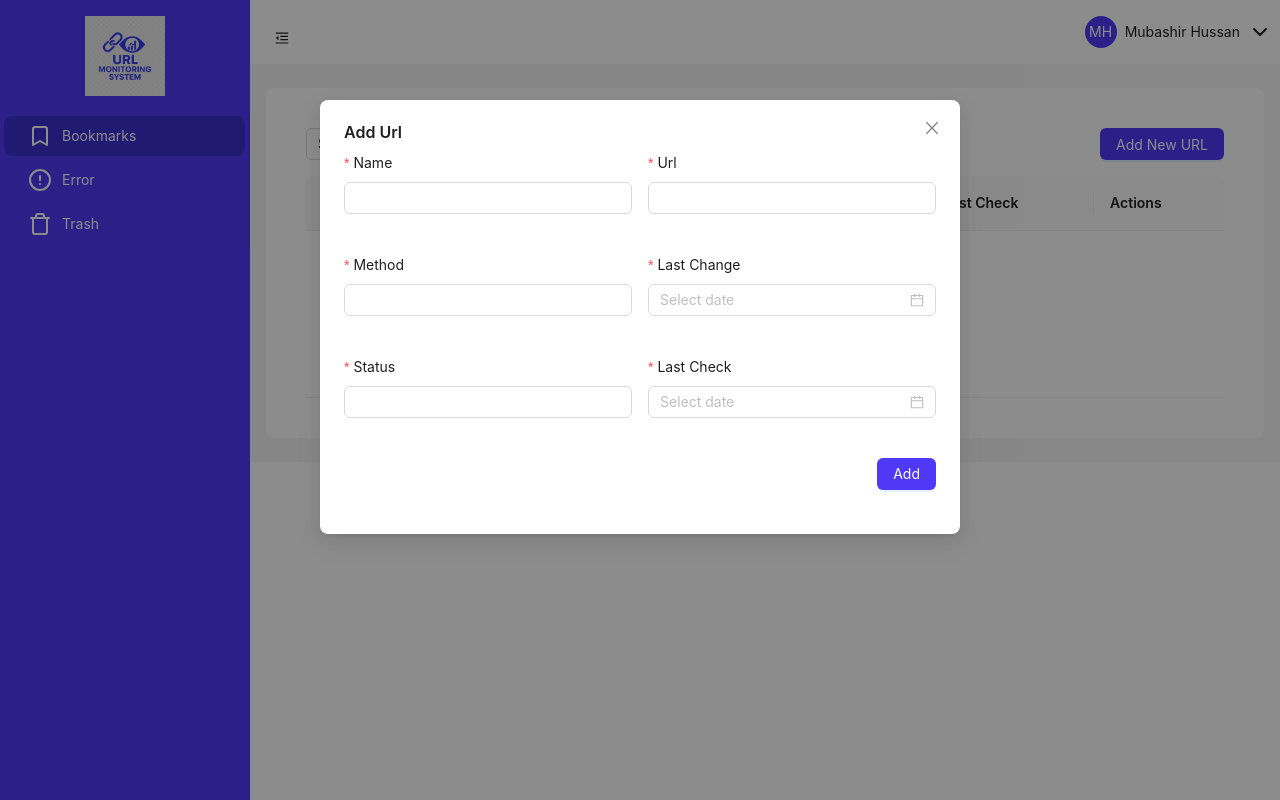
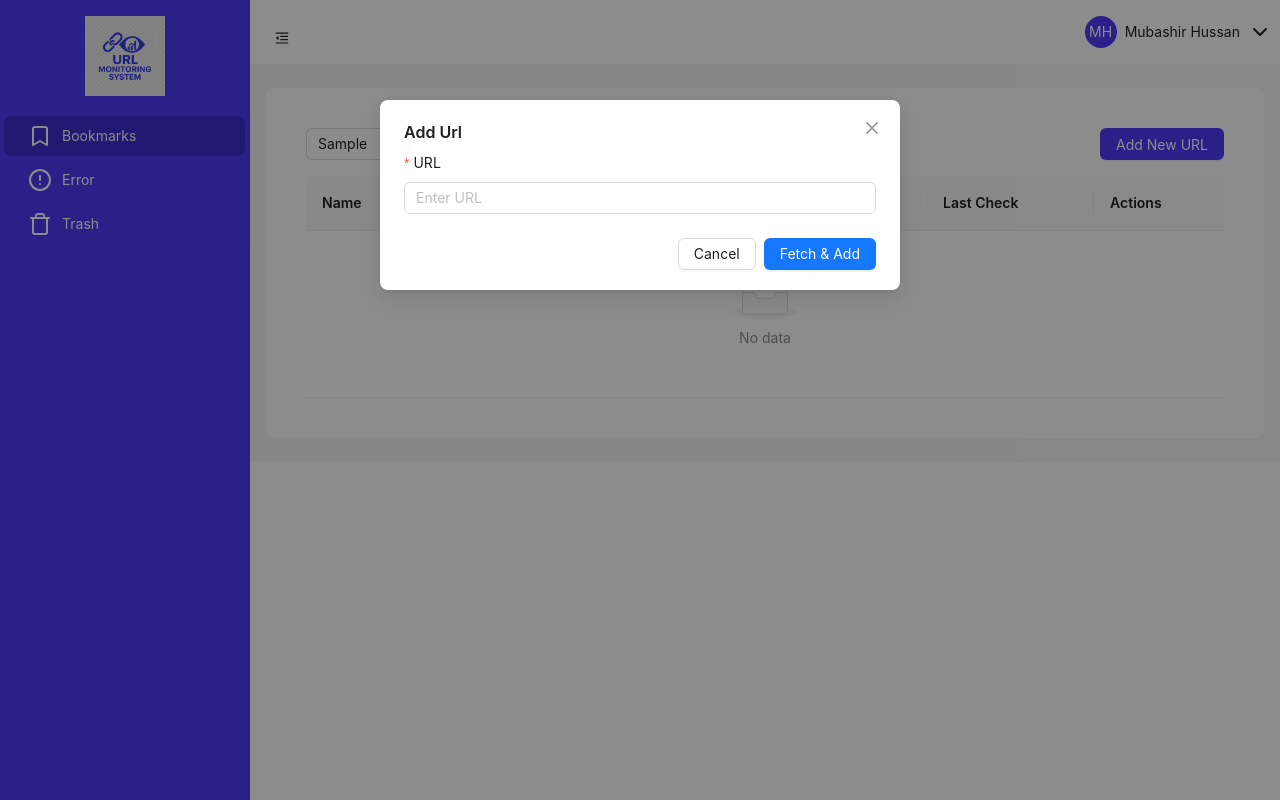
Before and after one commit to mubashirhussan/url-monitoring-system, a React (Vite) app: page /admin-dashboard in a window 1280 px wide. Both pictures are taken after typing "Sample" into the empty fields and a click on the button "Add New URL". Built offline with nearby package versions, Linux system fonts and the light colour scheme.

Commit message:
add modal updated

```diff
--- a/src/components/CustomDataTable.jsx
+++ b/src/components/CustomDataTable.jsx
@@ -1,4 +1,3 @@
-/* eslint-disable no-debugger */
 import React, { useState } from "react";
 import {
   Button,
@@ -12,7 +11,6 @@ import {
   Popconfirm,
   Tabs,
 } from "antd";
-import { Link } from "react-router-dom";
 import { ExclamationCircleOutlined, MoreOutlined } from "@ant-design/icons";
 import dayjs from "dayjs";
 
@@ -33,24 +31,6 @@ const CustomDataTable = () => {
       status: "Active",
       lastCheck: "2025-04-28",
     },
-    {
-      key: "2",
-      name: "John",
-      url: "https://jsonplaceholder.typicode.com",
-      method: "GET",
-      lastChange: "2025-04-01",
-      status: "Active",
-      lastCheck: "2025-04-28",
-    },
-    {
-      key: "3",
-      name: "Edison",
-      url: "https://www.xubrtech.com/",
-      method: "GET",
-      lastChange: "2025-04-01",
-      status: "Active",
-      lastCheck: "2025-04-28",
-    },
   ]);
 
   const handleViewHtml = async (url) => {
@@ -58,7 +38,7 @@ const CustomDataTable = () => {
       const response = await fetch(url);
       const text = await response.text();
       setHtmlContent(text);
-      setActiveTab("1"); // Reset to first tab when new content loads
+      setActiveTab("1");
     } catch (error) {
       console.error("Failed to fetch HTML:", error);
       message.error("Could not load content.");
@@ -103,7 +83,7 @@ const CustomDataTable = () => {
                         <ExclamationCircleOutlined
                           style={{ color: "red", marginRight: 8 }}
                         />
-                        <span>Delete the task</span>
+                        Delete the task
                       </span>
                     }
                     description="Are you sure to delete this task?"
@@ -157,7 +137,11 @@ const CustomDataTable = () => {
     message.success("Deleted successfully");
   };
 
-  const showModal = () => setIsModalOpen(true);
+  const showModal = () => {
+    form.resetFields();
+    setEditRecord(null);
+    setIsModalOpen(true);
+  };
 
   const handleCancel = () => {
     form.resetFields();
@@ -165,58 +149,51 @@ const CustomDataTable = () => {
     setEditRecord(null);
   };
 
-  const handleAdd = () => {
-    form
-      .validateFields()
-      .then((values) => {
+  const handleAdd = async () => {
+    try {
+      const values = await form.validateFields();
+      const url = values.url;
+
+      if (!editRecord) {
+        // Mock fetch - you can replace this with actual API call
+        const fetchedData = {
+          name: "Fetched Name",
+          url,
+          method: "GET",
+          lastChange: dayjs().format("YYYY-MM-DD"),
+          status: "Active",
+          lastCheck: dayjs().format("YYYY-MM-DD"),
+        };
+
+        const newItem = {
+          ...fetchedData,
+          key: Date.now().toString(),
+        };
+
+        setDataSource((prev) => [...prev, newItem]);
+        message.success("URL data fetched and added");
+      } else {
         const formattedValues = {
           ...values,
           lastChange: values.lastChange?.format("YYYY-MM-DD"),
           lastCheck: values.lastCheck?.format("YYYY-MM-DD"),
         };
 
-        if (editRecord) {
         setDataSource((prev) =>
           prev.map((item) =>
-              item.key === editRecord.key
-                ? { ...item, ...formattedValues }
-                : item
+            item.key === editRecord.key ? { ...item, ...formattedValues } : item
           )
         );
         message.success("Item updated");
-        } else {
-          const newItem = {
-            ...formattedValues,
-            key: Date.now().toString(),
-          };
-          setDataSource((prev) => [...prev, newItem]);
-          message.success("Item added");
       }
 
       form.resetFields();
       setIsModalOpen(false);
       setEditRecord(null);
-      })
-      .catch((err) => {
+    } catch (err) {
       console.log("Validation Failed:", err);
-      });
+    }
   };
-
-  const dynamicFormFields = columns
-    .filter((col) => col.key !== "actions")
-    .map((col) => {
-      const isDateField = col.key === "lastChange" || col.key === "lastCheck";
-      return (
-        <Form.Item
-          key={col.key}
-          name={col.key}
-          label={col.title}
-          rules={[{ required: true, message: `${col.title} is required` }]}
-        >
-          {isDateField ? <DatePicker style={{ width: "100%" }} /> : <Input />}
-        </Form.Item>
-      );
-    });
 
   const tabItems = [
     {
@@ -345,32 +322,44 @@ const CustomDataTable = () => {
         title={editRecord ? "Edit Url" : "Add Url"}
         open={isModalOpen}
         onCancel={handleCancel}
-        footer={null}
-        width={{
-          xs: "90%",
-          sm: "80%",
-          md: "70%",
-          lg: "60%",
-          xl: "50%",
-          xxl: "40%",
-        }}
+        onOk={handleAdd}
+        okText={editRecord ? "Update" : "Fetch & Add"}
       >
         <Form form={form} layout="vertical">
-          <div className="grid grid-cols-1 md:grid-cols-2 gap-4">
-            {dynamicFormFields}
-          </div>
-
-          <div className="flex justify-end mt-4">
-            <Form.Item>
-              <Button
-                type="primary"
-                onClick={handleAdd}
-                className="!bg-[#4f39f6]"
+          {!editRecord ? (
+            <Form.Item
+              name="url"
+              label="URL"
+              rules={[{ required: true, message: "URL is required" }]}
             >
-                {editRecord ? "Update" : "Add"}
-              </Button>
+              <Input placeholder="Enter URL" />
             </Form.Item>
-          </div>
+          ) : (
+            <>
+              {columns
+                .filter((col) => col.key !== "actions")
+                .map((col) => {
+                  const isDate =
+                    col.key === "lastChange" || col.key === "lastCheck";
+                  return (
+                    <Form.Item
+                      key={col.key}
+                      name={col.key}
+                      label={col.title}
+                      rules={[
+                        { required: true, message: `${col.title} is required` },
+                      ]}
+                    >
+                      {isDate ? (
+                        <DatePicker style={{ width: "100%" }} />
+                      ) : (
+                        <Input />
+                      )}
+                    </Form.Item>
+                  );
+                })}
+            </>
+          )}
         </Form>
       </Modal>
     </div>
```
Also changed, not shown: 1 other file (tests, documents, lock files or other folders). Lines whose indentation alone changed are shown as unchanged.
